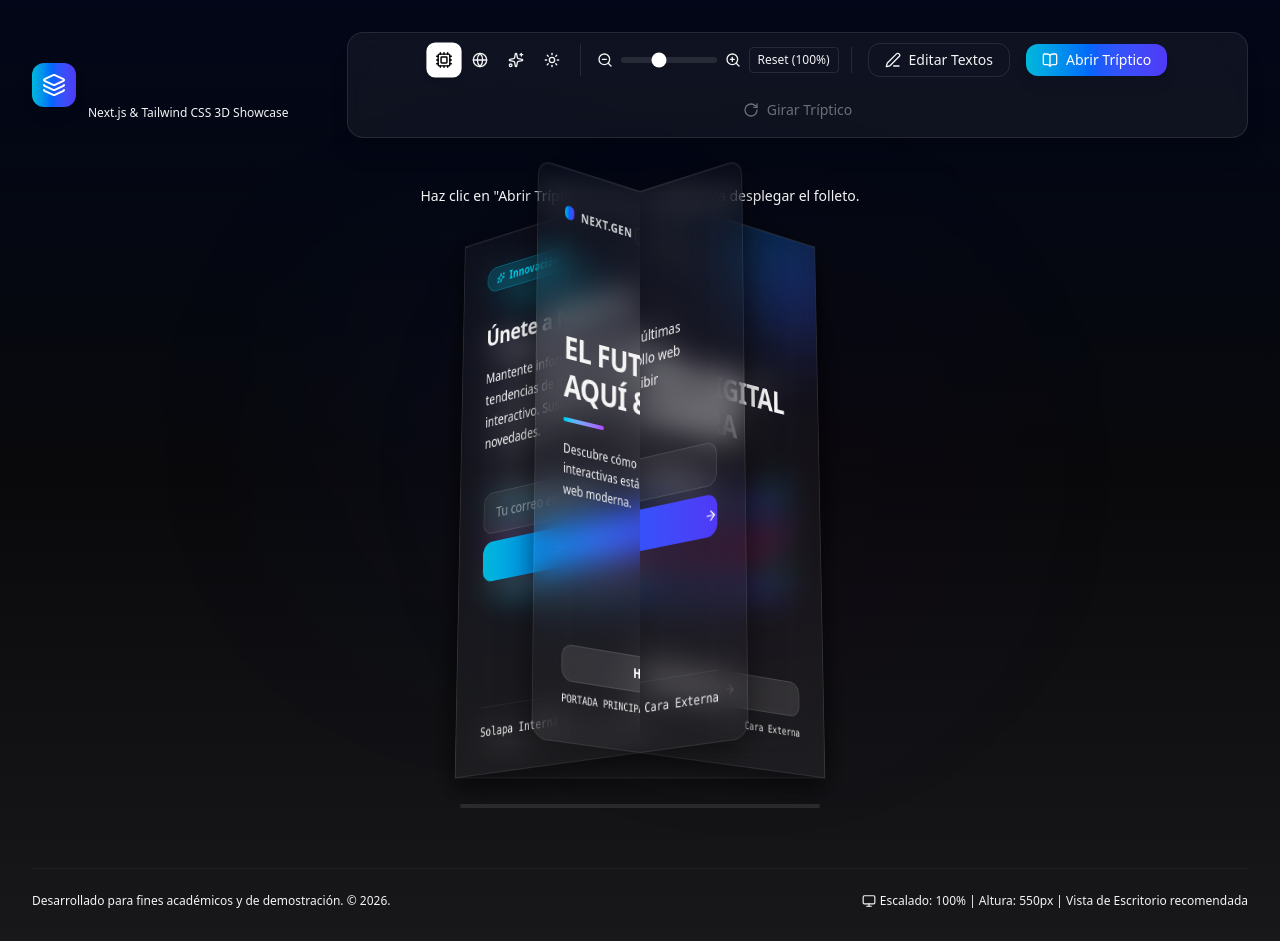
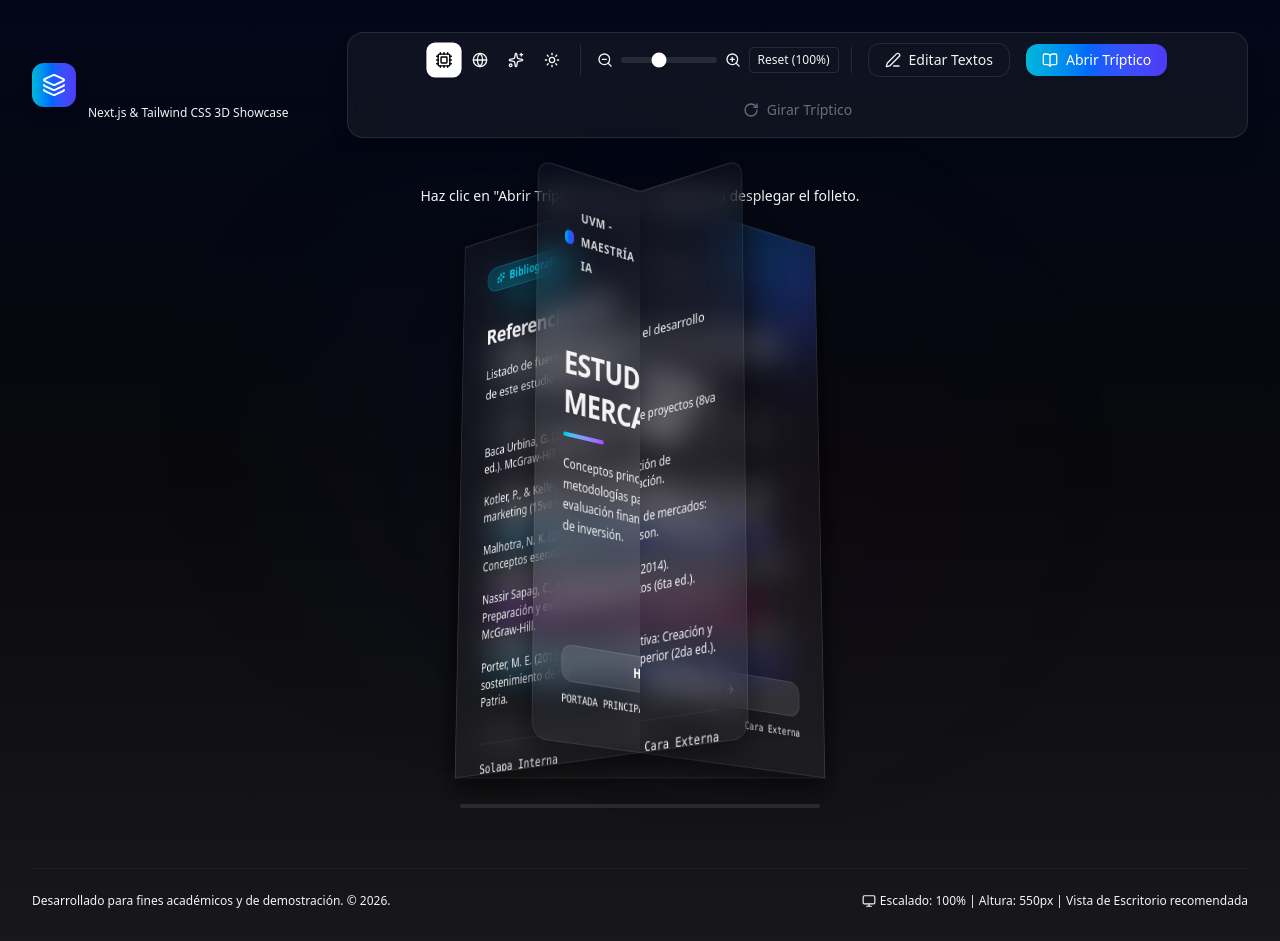
Before and after one commit to GerardoMtzGit/triptico, a Next.js app: page / in a window 1280 px wide. Built offline with nearby package versions, Linux system fonts and the light colour scheme.

Commit message:
content: populate brochure with market research topics and academic credentials

```diff
--- a/src/app/page.tsx
+++ b/src/app/page.tsx
@@ -9,9 +9,6 @@ import {
   Globe,
   Cpu,
   Shield,
-  Mail,
-  Phone,
-  MapPin,
   CheckCircle2,
   ArrowRight,
   Monitor,
@@ -23,7 +20,8 @@ import {
   ZoomOut,
   Plus,
   Trash2,
-  Image as ImageIcon
+  Image as ImageIcon,
+  GraduationCap
 } from "lucide-react";
 
 type Theme = "cyber" | "emerald" | "sunset" | "light";
@@ -37,10 +35,10 @@ interface BrochureContent {
 
   // Contraportada (Outside Center)
   contraTitle: string;
-  contraEmail: string;
-  contraPhone: string;
-  contraAddress: string;
-  contraQRLabel: string;
+  contraEmail: string; // Used for Student Name
+  contraPhone: string; // Used for Program Name
+  contraAddress: string; // Used for University Name
+  contraQRLabel: string; // Used for Course Name
 
   // Solapa (Outside Left)
   solapaTag: string;
@@ -90,55 +88,86 @@ export default function Home() {
   const [height, setHeight] = useState<number>(550);
   const [isResizing, setIsResizing] = useState(false);
 
-  // Brochure Text Content State
+  // Brochure Text Content State (Populated for Gerardo's homework)
   const [content, setContent] = useState<BrochureContent>({
-    portadaTitle: "EL FUTURO DIGITAL AQUÍ & AHORA",
-    portadaSubtitle: "Descubre cómo las tecnologías interactivas están redefiniendo la web moderna.",
-    portadaTag: "NEXT.GEN",
-    portadaEdition: "EDICIÓN 2026",
+    portadaTitle: "ESTUDIO DE MERCADO",
+    portadaSubtitle: "Conceptos principales y metodologías para el análisis y evaluación financiera de proyectos de inversión.",
+    portadaTag: "UVM - MAESTRÍA IA",
+    portadaEdition: "ACTIVIDAD 1",
 
-    contraTitle: "Contacto & Soporte",
-    contraEmail: "soporte@tripticodigital.com",
-    contraPhone: "+52 (55) 1234-5678",
-    contraAddress: "Av. de la Innovación 404, Ciudad de México",
-    contraQRLabel: "Escanear Sitio",
+    contraTitle: "Actividad 1. Infografía",
+    contraEmail: "Gerardo Antonio Martínez García",
+    contraPhone: "Maestría en Inteligencia Artificial",
+    contraAddress: "Universidad del Valle de México (UVM)",
+    contraQRLabel: "Evaluación financiera y análisis de costos y riesgos",
 
-    solapaTag: "Innovación",
-    solapaTitle: "Únete a Nosotros",
-    solapaDesc: "Mantente informado sobre las últimas tendencias de diseño y desarrollo web interactivo. Suscríbete para recibir novedades.",
-    solapaButton: "Suscribirme",
+    solapaTag: "Bibliografía",
+    solapaTitle: "Referencias APA",
+    solapaDesc: "Listado de fuentes empleadas en el desarrollo de este estudio de mercado:",
+    solapaButton: "Saber más",
 
-    insideLeftTag: "Introducción",
-    insideLeftTitle: "Nuestra Visión",
-    insideLeftDesc: "Buscamos transformar la interacción digital mediante experiencias visuales inmersivas en la web. Este tríptico demuestra el potencial de combinar diseño 3D con tecnologías modernas como Next.js y Tailwind CSS.",
-    insideLeftBullet1Title: "Interactividad 3D",
-    insideLeftBullet1Desc: "Efectos fluidos y realistas simulando papel físico.",
-    insideLeftBullet2Title: "Rendimiento Next.js",
-    insideLeftBullet2Desc: "Carga instantánea y arquitectura optimizada.",
+    insideLeftTag: "Fase 1",
+    insideLeftTitle: "Definición del Bien y Análisis del Consumidor",
+    insideLeftDesc: "El punto de partida de todo estudio de mercado es la delimitación del producto o servicio y la comprensión del público objetivo.",
+    insideLeftBullet1Title: "1. Definición del bien a producir",
+    insideLeftBullet1Desc: "Consiste en la descripción exacta del producto o servicio: especificaciones técnicas, utilidad, empaque, patentes y el valor diferenciador que resolverá la necesidad identificada.",
+    insideLeftBullet2Title: "2. Análisis del consumidor",
+    insideLeftBullet2Desc: "Investiga quién compra, por qué, con qué frecuencia y cuáles son sus preferencias. Permite segmentar el mercado de forma demográfica, geográfica y conductual.",
 
-    insideCenterTag: "Soluciones",
-    insideCenterTitle: "Servicios Clave",
-    insideCenterDesc: "Desarrollamos interfaces web de alta gama que combinan usabilidad con estética premium para destacar en el mercado actual.",
-    insideCenterStat1Label: "Rendimiento Web",
-    insideCenterStat2Label: "Experiencia de Usuario",
-    insideCenterStat3Label: "Seguridad y Escabilidad",
+    insideCenterTag: "Fase 2",
+    insideCenterTitle: "Competencia y Previsión de la Demanda",
+    insideCenterDesc: "Evaluación del entorno competitivo y estimación del comportamiento futuro de las ventas del proyecto.",
+    insideCenterStat1Label: "3. Análisis de la competencia: Identificación de competidores, cuota de mercado, fortalezas, debilidades, precios y canales de distribución.",
+    insideCenterStat2Label: "4. Previsión de la demanda: Estimación de ventas futuras usando datos históricos, métodos cualitativos (expertos) y cuantitativos.",
+    insideCenterStat3Label: "Eficiencia y Viabilidad Comercial del Proyecto en el Mercado",
 
-    insideRightTag: "Beneficios",
-    insideRightTitle: "¿Por Qué Elegirnos?",
-    insideRightDesc: "Ofrecemos un enfoque vanguardista enfocado en la experiencia estética y velocidad de respuesta.",
-    insideRightQuote: "El nivel de detalle visual y la fluidez interactiva de esta plataforma superó nuestras expectativas. Es una pieza de arte digital.",
-    insideRightQuoteAuthor: "Diseñador Líder",
+    insideRightTag: "Fase 3",
+    insideRightTitle: "El Plan de Comercialización",
+    insideRightDesc: "Estrategias de colocación e inserción del producto.",
+    insideRightQuote: "Las 4Ps (Producto, Precio, Plaza y Promoción) definen el Plan de Comercialización. Determinan cómo el bien llegará al consumidor final y cómo se comunicará la propuesta de valor para asegurar el éxito del proyecto.",
+    insideRightQuoteAuthor: "Estrategia del Marketing Mix",
   });
 
   // Default font sizes map (key -> size in pixels)
   const [fontSizes, setFontSizes] = useState<Record<string, number>>({});
 
-  // Custom added blocks state (can contain text paragraphs, headings, or images)
+  // Pre-populated custom blocks (references for Gerardo's homework)
   const [customBlocks, setCustomBlocks] = useState<Record<string, CustomBlock[]>>({
     insideLeft: [],
     insideCenter: [],
     insideRight: [],
-    solapa: [],
+    solapa: [
+      {
+        id: "ref1",
+        type: "paragraph",
+        text: "Baca Urbina, G. (2016). Evaluación de proyectos (8va ed.). McGraw-Hill Education.",
+        fontSize: 12
+      },
+      {
+        id: "ref2",
+        type: "paragraph",
+        text: "Kotler, P., & Keller, K. L. (2016). Dirección de marketing (15va ed.). Pearson Educación.",
+        fontSize: 12
+      },
+      {
+        id: "ref3",
+        type: "paragraph",
+        text: "Malhotra, N. K. (2020). Investigación de mercados: Conceptos esenciales (6ta ed.). Pearson.",
+        fontSize: 12
+      },
+      {
+        id: "ref4",
+        type: "paragraph",
+        text: "Nassir Sapag, C., & Sapag Chain, R. (2014). Preparación y evaluación de proyectos (6ta ed.). McGraw-Hill.",
+        fontSize: 12
+      },
+      {
+        id: "ref5",
+        type: "paragraph",
+        text: "Porter, M. E. (2015). Ventaja competitiva: Creación y sostenimiento de un desempeño superior (2da ed.). Patria.",
+        fontSize: 12
+      }
+    ],
     contra: [],
     portada: [],
   });
@@ -258,7 +287,7 @@ export default function Home() {
     const fontSize = getFontSize(contentKey, defaultSize);
 
     return (
-      <div className="relative group/field inline-block w-full">
+      <div className="relative group/field inline-block w-full text-inherit">
         {isEditing && (
           <div className="absolute -top-7 left-0 flex items-center gap-1.5 bg-zinc-950 border border-white/10 px-2 py-0.5 rounded-lg shadow-lg z-30 opacity-0 group-hover/field:opacity-100 transition-opacity pointer-events-auto select-none">
             <span className="text-[9px] text-foreground/50">Tamaño:</span>
@@ -663,8 +692,8 @@ export default function Home() {
                         <EditableField contentKey="insideLeftTag" element="span" defaultSize={12} />
                       </div>
                     </div>
-                    <EditableField contentKey="insideLeftTitle" element="h3" className="text-2xl font-bold tracking-tight mb-4" defaultSize={24} />
-                    <EditableField contentKey="insideLeftDesc" element="p" className="text-sm text-foreground/70 leading-relaxed mb-6" defaultSize={14} />
+                    <EditableField contentKey="insideLeftTitle" element="h3" className="text-2xl font-bold tracking-tight mb-4" defaultSize={22} />
+                    <EditableField contentKey="insideLeftDesc" element="p" className="text-sm text-foreground/70 leading-relaxed mb-6" defaultSize={13} />
 
                     <div className="space-y-4">
                       <div className="flex gap-3 items-start">
@@ -705,22 +734,8 @@ export default function Home() {
                           <EditableField contentKey="solapaTag" element="span" defaultSize={12} />
                         </div>
                       </div>
-                      <EditableField contentKey="solapaTitle" element="h3" className="text-2xl font-bold tracking-tight mb-4" defaultSize={24} />
-                      <EditableField contentKey="solapaDesc" element="p" className="text-sm text-foreground/70 leading-relaxed mb-6" defaultSize={14} />
-
-                      {/* Subscription Box placeholder */}
-                      <div className="space-y-2 mt-4">
-                        <input
-                          type="email"
-                          placeholder="Tu correo electrónico"
-                          className="w-full px-4 py-2.5 rounded-xl bg-white/5 border border-white/10 text-sm focus:outline-none focus:border-white/20 transition"
-                          disabled
-                        />
-                        <button className={`w-full py-2.5 rounded-xl text-sm font-medium bg-gradient-to-r ${getGradient("primary")} text-white flex items-center justify-center gap-2 cursor-pointer`}>
-                          <EditableField contentKey="solapaButton" element="span" defaultSize={14} />
-                          <ArrowRight className="w-4 h-4" />
-                        </button>
-                      </div>
+                      <EditableField contentKey="solapaTitle" element="h3" className="text-2xl font-bold tracking-tight mb-4" defaultSize={22} />
+                      <EditableField contentKey="solapaDesc" element="p" className="text-sm text-foreground/70 leading-relaxed mb-6" defaultSize={13} />
 
                       {/* Custom added blocks */}
                       {renderCustomBlocks("solapa")}
@@ -754,33 +769,30 @@ export default function Home() {
                         <EditableField contentKey="insideCenterTag" element="span" defaultSize={12} />
                       </div>
                     </div>
-                    <EditableField contentKey="insideCenterTitle" element="h3" className="text-2xl font-bold tracking-tight mb-4" defaultSize={24} />
-                    <EditableField contentKey="insideCenterDesc" element="p" className="text-sm text-foreground/70 leading-relaxed mb-6" defaultSize={14} />
+                    <EditableField contentKey="insideCenterTitle" element="h3" className="text-2xl font-bold tracking-tight mb-4" defaultSize={22} />
+                    <EditableField contentKey="insideCenterDesc" element="p" className="text-sm text-foreground/70 leading-relaxed mb-6" defaultSize={13} />
 
                     {/* Stats labels */}
                     <div className="space-y-4">
                       <div>
-                        <div className="flex justify-between text-xs font-semibold mb-1">
+                        <div className="flex justify-between text-xs font-semibold mb-1 w-full text-inherit">
                           <EditableField contentKey="insideCenterStat1Label" element="span" defaultSize={12} />
-                          <span className="text-cyan-400">98%</span>
                         </div>
                         <div className="h-1.5 w-full bg-white/10 rounded-full overflow-hidden">
-                          <div className={`h-full bg-gradient-to-r ${getGradient("primary")} rounded-full`} style={{ width: "98%" }}></div>
+                          <div className={`h-full bg-gradient-to-r ${getGradient("primary")} rounded-full`} style={{ width: "95%" }}></div>
                         </div>
                       </div>
                       <div>
-                        <div className="flex justify-between text-xs font-semibold mb-1">
+                        <div className="flex justify-between text-xs font-semibold mb-1 w-full text-inherit">
                           <EditableField contentKey="insideCenterStat2Label" element="span" defaultSize={12} />
-                          <span className="text-purple-400">95%</span>
                         </div>
                         <div className="h-1.5 w-full bg-white/10 rounded-full overflow-hidden">
-                          <div className={`h-full bg-gradient-to-r ${getGradient("secondary")} rounded-full`} style={{ width: "95%" }}></div>
+                          <div className={`h-full bg-gradient-to-r ${getGradient("secondary")} rounded-full`} style={{ width: "90%" }}></div>
                         </div>
                       </div>
                       <div>
-                        <div className="flex justify-between text-xs font-semibold mb-1">
+                        <div className="flex justify-between text-xs font-semibold mb-1 w-full text-inherit">
                           <EditableField contentKey="insideCenterStat3Label" element="span" defaultSize={12} />
-                          <span className="text-emerald-400">99%</span>
                         </div>
                         <div className="h-1.5 w-full bg-white/10 rounded-full overflow-hidden">
                           <div className={`h-full bg-gradient-to-r ${getGradient("primary")} rounded-full`} style={{ width: "99%" }}></div>
@@ -796,39 +808,33 @@ export default function Home() {
                   </div>
                 </div>
 
-                {/* Outside Contraportada (Cara Exterior - Centro / Parte de atrás) */}
+                {/* Outside Contraportada (Cara Exterior - Centro / Parte de atrás - CREDENCIALES ACADÉMICAS) */}
                 <div className="panel-side-back w-full h-full glass-panel p-8 flex flex-col justify-between overflow-y-auto bg-black/20">
-                  <div>
-                    <EditableField contentKey="contraTitle" element="h3" className="text-xl font-bold tracking-tight mb-6" defaultSize={20} />
-
-                    <div className="space-y-4">
-                      <div className="flex items-center gap-3 text-sm text-foreground/70">
-                        <Mail className="w-5 h-5 text-foreground/50 shrink-0" />
-                        <EditableField contentKey="contraEmail" element="span" defaultSize={14} />
-                      </div>
-                      <div className="flex items-center gap-3 text-sm text-foreground/70">
-                        <Phone className="w-5 h-5 text-foreground/50 shrink-0" />
-                        <EditableField contentKey="contraPhone" element="span" defaultSize={14} />
-                      </div>
-                      <div className="flex items-center gap-3 text-sm text-foreground/70">
-                        <MapPin className="w-5 h-5 text-foreground/50 shrink-0" />
-                        <EditableField contentKey="contraAddress" element="span" defaultSize={14} />
+                  <div className="my-auto">
+                    <div className="flex justify-center mb-6">
+                      <div className={`p-4 rounded-full bg-gradient-to-br ${getGradient("primary")} shadow-lg shadow-black/20`}>
+                        <GraduationCap className="w-12 h-12 text-white" />
                       </div>
                     </div>
 
-                    {/* QR Code Mockup */}
-                    <div className="mt-8 flex flex-col items-center justify-center p-4 bg-white/5 border border-white/10 rounded-2xl max-w-[160px] mx-auto">
-                      <div className="w-24 h-24 bg-white p-1 rounded-lg flex items-center justify-center shadow-md">
-                        <div className="w-full h-full grid grid-cols-6 gap-0.5">
-                          {Array.from({ length: 36 }).map((_, i) => (
-                            <div
-                              key={i}
-                              className={`rounded-sm ${(i % 3 === 0 || i % 7 === 0 || i < 6 || i % 6 === 0 || i > 30) ? "bg-black" : "bg-transparent"}`}
-                            />
-                          ))}
+                    <EditableField contentKey="contraTitle" element="h3" className="text-2xl font-extrabold tracking-tight text-center mb-8 bg-clip-text text-transparent bg-gradient-to-r from-cyan-400 to-purple-500" defaultSize={22} />
+
+                    <div className="space-y-5 text-center mt-6">
+                      <div className="text-xl font-bold tracking-tight text-foreground/95 border-b border-white/5 pb-3">
+                        <EditableField contentKey="contraEmail" element="div" defaultSize={18} />
+                      </div>
+                      <div className="text-sm font-semibold text-foreground/80">
+                        <EditableField contentKey="contraPhone" element="div" defaultSize={14} />
+                      </div>
+                      <div className="text-sm font-medium text-cyan-400">
+                        <EditableField contentKey="contraAddress" element="div" defaultSize={14} />
+                      </div>
+                      <div className="text-xs text-foreground/50 border-t border-white/10 pt-5 mt-5">
+                        <span className="block mb-2 text-[10px] font-extrabold uppercase tracking-widest text-foreground/40">Asignatura</span>
+                        <div className="font-semibold text-foreground leading-relaxed px-4">
+                          <EditableField contentKey="contraQRLabel" element="div" defaultSize={13} />
                         </div>
                       </div>
-                      <EditableField contentKey="contraQRLabel" element="span" className="text-[10px] text-foreground/40 mt-2 font-mono uppercase tracking-wider" defaultSize={10} />
                     </div>
 
                     {/* Custom added blocks */}
@@ -860,12 +866,12 @@ export default function Home() {
                         <EditableField contentKey="insideRightTag" element="span" defaultSize={12} />
                       </div>
                     </div>
-                    <EditableField contentKey="insideRightTitle" element="h3" className="text-2xl font-bold tracking-tight mb-4" defaultSize={24} />
-                    <EditableField contentKey="insideRightDesc" element="p" className="text-sm text-foreground/70 leading-relaxed mb-6" defaultSize={14} />
+                    <EditableField contentKey="insideRightTitle" element="h3" className="text-2xl font-bold tracking-tight mb-4" defaultSize={22} />
+                    <EditableField contentKey="insideRightDesc" element="p" className="text-sm text-foreground/70 leading-relaxed mb-6" defaultSize={13} />
 
                     {/* Testimonial Quote */}
                     <div className="p-4 rounded-2xl bg-white/5 border border-white/5 relative mb-2">
-                      <EditableField contentKey="insideRightQuote" element="p" className="text-xs italic text-foreground/80 leading-relaxed" defaultSize={12} />
+                      <EditableField contentKey="insideRightQuote" element="p" className="text-xs italic text-foreground/85 leading-relaxed" defaultSize={12} />
                       <div className="mt-3 text-right">
                         <EditableField contentKey="insideRightQuoteAuthor" element="span" className="text-[10px] font-bold uppercase tracking-wider text-cyan-400" defaultSize={10} />
                       </div>
@@ -1004,19 +1010,17 @@ export default function Home() {
                       <div>
                         <div className="flex justify-between text-xs mb-1">
                           <EditableField contentKey="insideCenterStat1Label" element="span" defaultSize={12} />
-                          <span className="text-cyan-400">98%</span>
                         </div>
                         <div className="h-1.5 w-full bg-white/10 rounded-full overflow-hidden">
-                          <div className={`h-full bg-gradient-to-r ${getGradient("primary")} rounded-full`} style={{ width: "98%" }}></div>
+                          <div className={`h-full bg-gradient-to-r ${getGradient("primary")} rounded-full`} style={{ width: "95%" }}></div>
                         </div>
                       </div>
                       <div>
                         <div className="flex justify-between text-xs mb-1">
                           <EditableField contentKey="insideCenterStat2Label" element="span" defaultSize={12} />
-                          <span className="text-purple-400">95%</span>
                         </div>
                         <div className="h-1.5 w-full bg-white/10 rounded-full overflow-hidden">
-                          <div className={`h-full bg-gradient-to-r ${getGradient("secondary")} rounded-full`} style={{ width: "95%" }}></div>
+                          <div className={`h-full bg-gradient-to-r ${getGradient("secondary")} rounded-full`} style={{ width: "90%" }}></div>
                         </div>
                       </div>
                     </div>
@@ -1063,19 +1067,25 @@ export default function Home() {
                   </div>
                 </div>
 
-                {/* Contraportada */}
+                {/* Contraportada (Hoja de enmedio) */}
                 <div className="glass-panel rounded-2xl p-6 flex flex-col justify-between min-h-[300px]">
                   <div>
                     <span className="text-[10px] font-mono opacity-50 px-2 py-0.5 rounded border border-white/10 float-right font-semibold">ATRÁS</span>
                     <EditableField contentKey="contraTitle" element="h3" className="text-lg font-bold tracking-tight mb-4" defaultSize={18} />
-                    <div className="space-y-3 text-sm">
-                      <div className="flex items-center gap-3">
-                        <Mail className="w-4 h-4 text-foreground/50" />
-                        <EditableField contentKey="contraEmail" element="span" defaultSize={14} />
+
+                    <div className="space-y-4 mt-6 text-sm text-foreground/80">
+                      <div className="font-bold border-b border-white/5 pb-2">
+                        <EditableField contentKey="contraEmail" element="div" defaultSize={16} />
                       </div>
-                      <div className="flex items-center gap-3">
-                        <Phone className="w-4 h-4 text-foreground/50" />
-                        <EditableField contentKey="contraPhone" element="span" defaultSize={14} />
+                      <div>
+                        <EditableField contentKey="contraPhone" element="div" defaultSize={14} />
+                      </div>
+                      <div className="text-cyan-400 font-medium">
+                        <EditableField contentKey="contraAddress" element="div" defaultSize={14} />
+                      </div>
+                      <div className="text-xs text-foreground/50 border-t border-white/10 pt-4 mt-4">
+                        <span className="block mb-1 text-[9px] font-bold uppercase tracking-wider text-foreground/40">Asignatura</span>
+                        <EditableField contentKey="contraQRLabel" element="div" defaultSize={12} />
                       </div>
                     </div>
 
@@ -1090,15 +1100,6 @@ export default function Home() {
                     <EditableField contentKey="solapaTag" element="span" className="text-[10px] font-mono opacity-50 px-2 py-0.5 rounded border border-white/10 float-right" defaultSize={10} />
                     <EditableField contentKey="solapaTitle" element="h3" className="text-lg font-bold tracking-tight mb-2" defaultSize={18} />
                     <EditableField contentKey="solapaDesc" element="p" className="text-sm text-foreground/70 leading-relaxed mb-4" defaultSize={14} />
-                    <input
-                      type="email"
-                      placeholder="Tu correo"
-                      className="w-full px-4 py-2 bg-white/5 border border-white/10 text-sm rounded-lg mb-2 focus:outline-none"
-                      disabled
-                    />
-                    <button className={`w-full py-2 rounded-lg text-xs font-semibold bg-gradient-to-r ${getGradient("primary")} text-white`}>
-                      <EditableField contentKey="solapaButton" element="span" defaultSize={12} />
-                    </button>
 
                     {/* Custom Blocks */}
                     {renderCustomBlocks("solapa")}
```
